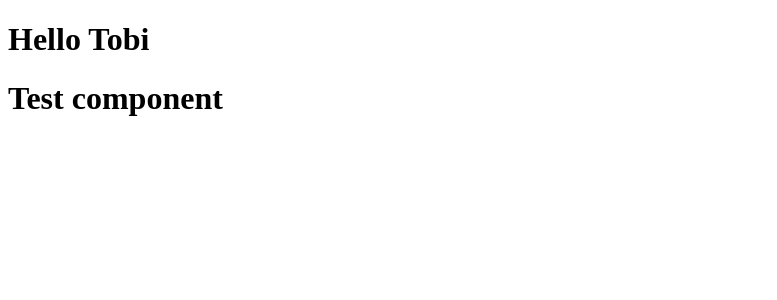
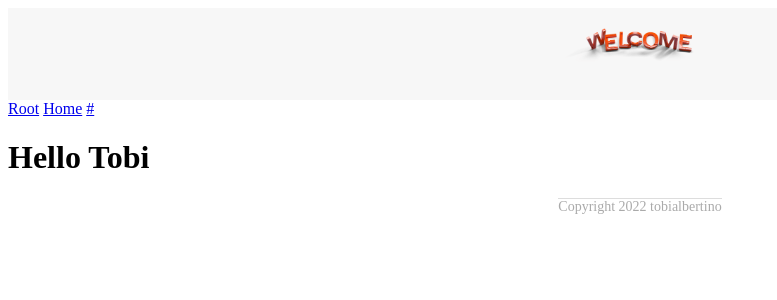
Before and after one commit to tobialbertino/try-svelte, a SvelteKit app: page /home in a window 1280 px wide. Shown: the top 300 px of the page, without its empty margins (0-777 px from the left). Built offline with nearby package versions, Linux system fonts and the light colour scheme.

Commit message:
update component

```diff
--- a/src/lib/components/Ccc.svelte
+++ /dev/null
@@ -1,4 +0,0 @@
-<script lang="ts">
-</script>
-
-<h1>Test component</h1>
--- /dev/null
+++ b/src/lib/components/Footer.svelte
@@ -0,0 +1,17 @@
+<footer>
+    <div class="copyright">Copyright 2022 tobialbertino</div>
+</footer>
+
+<style>
+    footer{
+        padding: 40x;
+        text-align: center;
+    }
+    .copyright{
+        color: #aaa;
+        font-size: 14px;
+        display: inline-block;
+        padding: 20x;
+        border-top: 1px solid #ddd;
+    }
+</style>
--- /dev/null
+++ b/src/lib/components/Header.svelte
@@ -0,0 +1,23 @@
+<script lang="ts">
+    import IMG from '$lib/images/svelte-welcome.png'
+</script>
+
+<header>
+    <h1>
+        <img src={IMG} alt="svelte-welcome">
+    </h1>
+</header>
+
+<style>
+    header{
+        background: #f7f7f7;
+        padding: 20px;
+    }
+    h1{
+        margin: 0;
+        text-align: center;
+    }
+    img{
+        max-width: 180px;
+    }
+</style>
--- /dev/null
+++ b/src/lib/components/Navbar.svelte
@@ -0,0 +1,8 @@
+<script lang="ts">
+</script>
+
+<nav>
+    <a href="/#">Root</a>
+    <a href="/home">Home</a>
+    <a href="/#">#</a>
+</nav>
--- a/src/lib/index.ts
+++ b/src/lib/index.ts
@@ -1,3 +1,5 @@
-import Test from '$lib/components/Ccc.svelte'
+import Navbar from '$lib/components/Navbar.svelte'
+import Header from '$lib/components/Header.svelte'
+import Footer from '$lib/components/Footer.svelte'
 
-export { Test }
+export { Navbar, Header, Footer }
--- a/src/routes/home/+page.svelte
+++ b/src/routes/home/+page.svelte
@@ -1,11 +1,9 @@
 <script lang="ts">
-    import { Test } from '$lib'
-    let name: String = "Tobi"
+    import { Navbar, Header, Footer } from "$lib/index";
+    let name: String = "Tobi";
 </script>
 
-<style>
-
-</style>
-
-<h1>Hello {name} </h1>
-<Test />
+<Header />
+<Navbar />
+<h1>Hello {name}</h1>
+<Footer />
```
Also changed, not shown: src/routes/+page.svelte (+9 -0 lines), src/lib/images/svelte-welcome.png (added).
